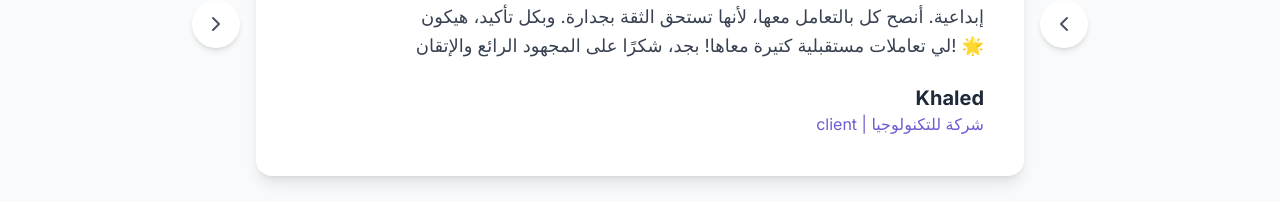
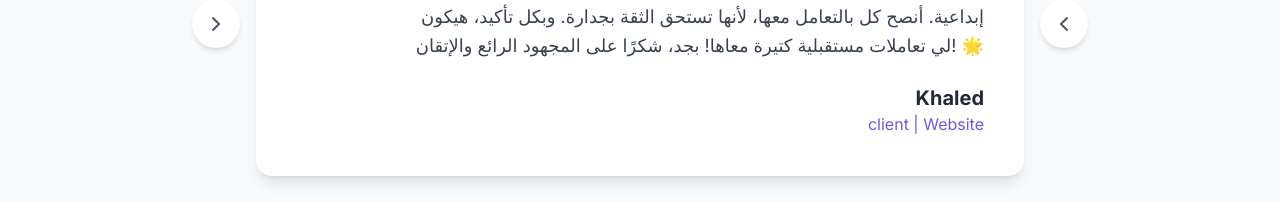
Before and after one commit to GamilaCoding/Gamila, a Next.js app: page / in a window 1280 px wide. Shown: the part 2490-2692 px from the top of the page. Built offline with nearby package versions, Linux system fonts and the light colour scheme.

Commit message:
Update reviews-section.tsx

```diff
--- a/components/reviews-section.tsx
+++ b/components/reviews-section.tsx
@@ -11,7 +11,7 @@ const reviews = [
     id: 1,
     name: "Khaled",
     position: "client",
-    company: "شركة للتكنولوجيا",
+    company: " Website",
     rating: 5,
     text: "خدمة على أعلى مستوى من الاحترافية. الباشمهندسه جميلة شخصية راقية، صبورة جدًا، وتعاونها فوق الممتاز. قدمت تعديلات دقيقة ومميزة للتطبيق بلمسة إبداعية. أنصح كل بالتعامل معها، لأنها تستحق الثقة بجدارة. وبكل تأكيد، هيكون لي تعاملات مستقبلية كتيرة معاها! بجد، شكرًا على المجهود الرائع والإتقان! 🌟",
     image: "/placeholder.svg?height=100&width=100",
```
